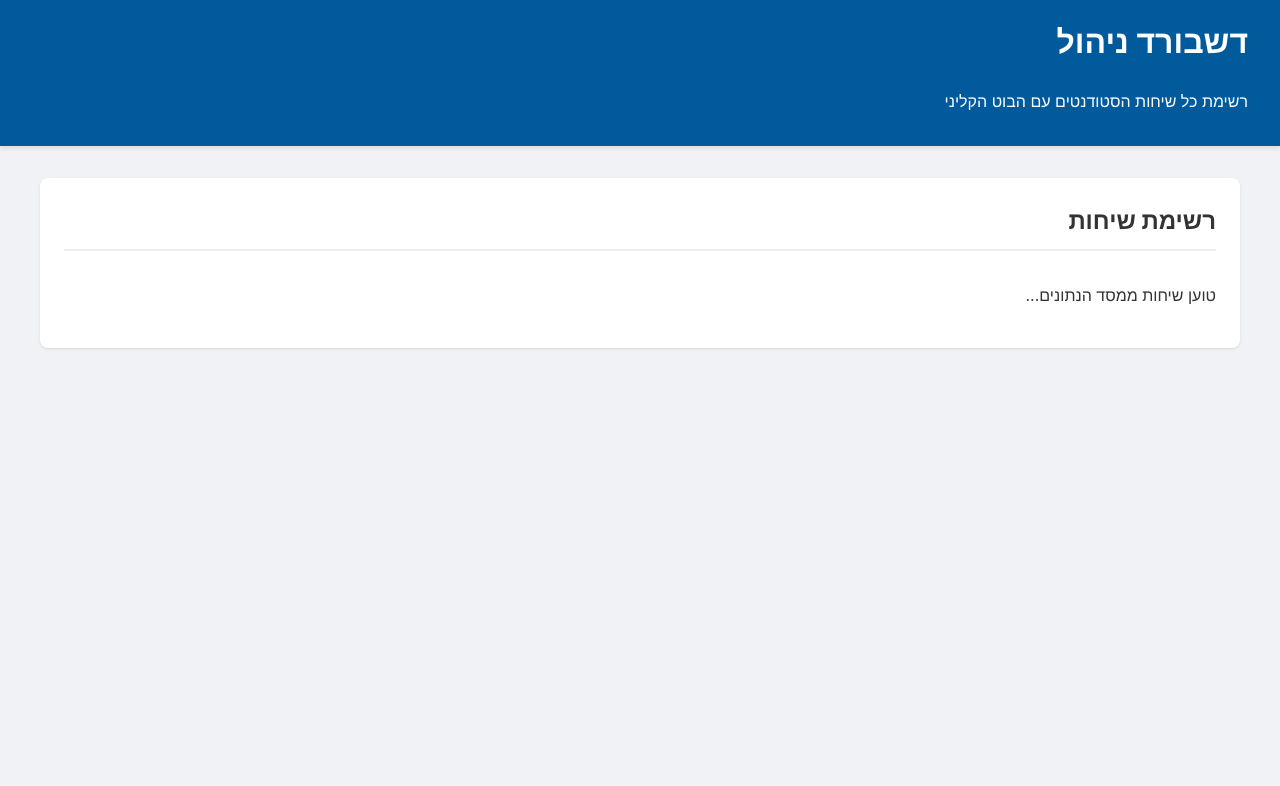
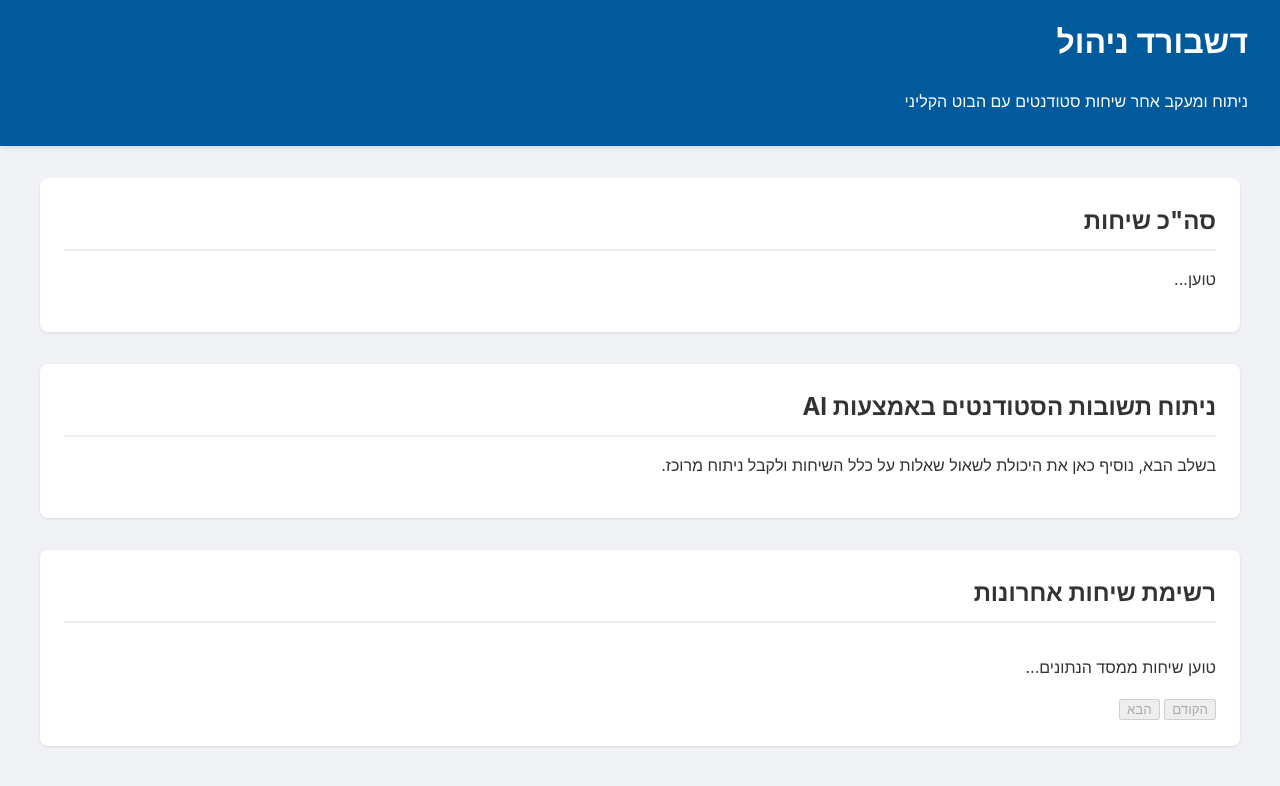
Before and after one commit to uditze/educational-dashboard-repo, a plain HTML site: page public/index.html in a window 1280 px wide. Drawn offline with Linux system fonts and the light colour scheme; no server answers.

Commit message:
Update index.html

```diff
--- a/public/index.html
+++ b/public/index.html
@@ -3,19 +3,37 @@
 <head>
     <meta charset="UTF-8">
     <meta name="viewport" content="width=device-width, initial-scale=1.0">
-    <title>דשבורד - רשימת שיחות</title>
+    <title>דשבורד ניהול - בוט קליני</title>
     <link rel="stylesheet" href="style.css">
 </head>
 <body>
     <header>
         <h1>דשבורד ניהול</h1>
-        <p>רשימת כל שיחות הסטודנטים עם הבוט הקליני</p>
+        <p>ניתוח ומעקב אחר שיחות סטודנטים עם הבוט הקליני</p>
     </header>
+
     <main>
+        <section id="stats-container">
+            <div class="stat-item">
+                <h2>סה"כ שיחות</h2>
+                <p id="total-conversations-count">טוען...</p>
+            </div>
+        </section>
+
+        <section id="analysis-container">
+            <h2>ניתוח תשובות הסטודנטים באמצעות AI</h2>
+            <p>בשלב הבא, נוסיף כאן את היכולת לשאול שאלות על כלל השיחות ולקבל ניתוח מרוכז.</p>
+            </section>
+
         <section id="conversations-section">
-            <h2>רשימת שיחות</h2>
+            <h2>רשימת שיחות אחרונות</h2>
             <div id="conversations-list-container">
                 <p id="loading-indicator">טוען שיחות ממסד הנתונים...</p>
+            </div>
+            <div id="pagination-controls">
+                <button id="prev-page-btn" disabled>הקודם</button>
+                <span id="page-info"></span>
+                <button id="next-page-btn" disabled>הבא</button>
             </div>
         </section>
     </main>
```
